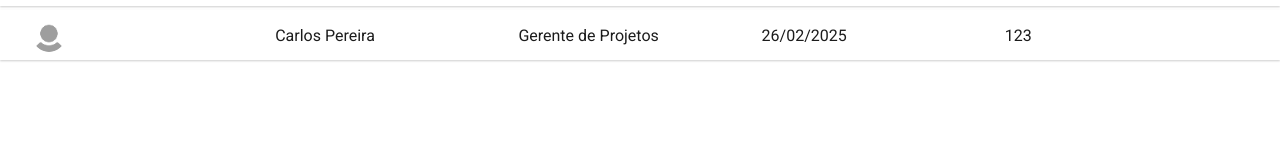
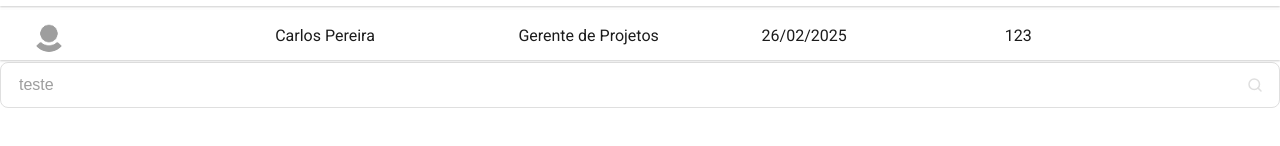
Before and after one commit to RodrigoDGoulart/react-lista-funcionarios, a React (Vite) app: page / in a window 1280 px wide. Shown: the part 214-360 px from the top of the page. Built offline with nearby package versions, Linux system fonts and the light colour scheme.

Commit message:
feat: search input component

```diff
--- a/src/App.tsx
+++ b/src/App.tsx
@@ -1,15 +1,38 @@
+import { MagnifyingGlass } from "phosphor-react";
 import Header from "./components/Header";
+import Input from "./components/Input";
 import Table from "./components/Table";
 
 function App() {
   return (
     <>
       <Header />
-      <Table content={[
-      { foto: "", nome: "João Silva", cargo: "Desenvolvedor", dataAdmissao: new Date(), telefone: "123" },
-      { foto: "", nome: "Maria Souza", cargo: "Designer", dataAdmissao: new Date(), telefone: "123" },
-      { foto: "", nome: "Carlos Pereira", cargo: "Gerente de Projetos", dataAdmissao: new Date(), telefone: "123" }
-      ]} />
+      <Table
+        content={[
+          {
+            foto: "",
+            nome: "João Silva",
+            cargo: "Desenvolvedor",
+            dataAdmissao: new Date(),
+            telefone: "123",
+          },
+          {
+            foto: "",
+            nome: "Maria Souza",
+            cargo: "Designer",
+            dataAdmissao: new Date(),
+            telefone: "123",
+          },
+          {
+            foto: "",
+            nome: "Carlos Pereira",
+            cargo: "Gerente de Projetos",
+            dataAdmissao: new Date(),
+            telefone: "123",
+          },
+        ]}
+      />
+      <Input placeholder="teste" icon={<MagnifyingGlass weight="bold" />} />
     </>
   );
 }
--- /dev/null
+++ b/src/components/Input/index.tsx
@@ -0,0 +1,20 @@
+import React from "react";
+
+import styles from "./style.module.scss";
+
+interface Props
+  extends React.DetailedHTMLProps<
+    React.InputHTMLAttributes<HTMLInputElement>,
+    HTMLInputElement
+  > {
+  icon?: React.ReactElement<{ className?: string, size: number }>;
+}
+
+export default function Input({ icon, ...inputProps }: Props) {
+  return (
+    <span className={styles.input}>
+      <input {...inputProps} />
+      {icon && React.cloneElement(icon, {className: styles.icon, size: 16})}
+    </span>
+  );
+}
--- /dev/null
+++ b/src/components/Input/style.module.scss
@@ -0,0 +1,29 @@
+@import '../../styles/variables';
+
+.input {
+  display: flex;
+  background-color: $white;
+  border: 1px solid $gray-10;
+  align-items: center;
+  padding: 12px 16px;
+  border-radius: 8px;
+}
+
+.input .icon {
+  color: $gray-10;
+}
+
+.input input {
+  flex: 1;
+  border: none;
+  font-size: 16px;
+  color: $black;
+
+  &::placeholder {
+    color: $gray-20;
+  }
+
+  &:focus {
+    outline: none;
+  }
+}
```
